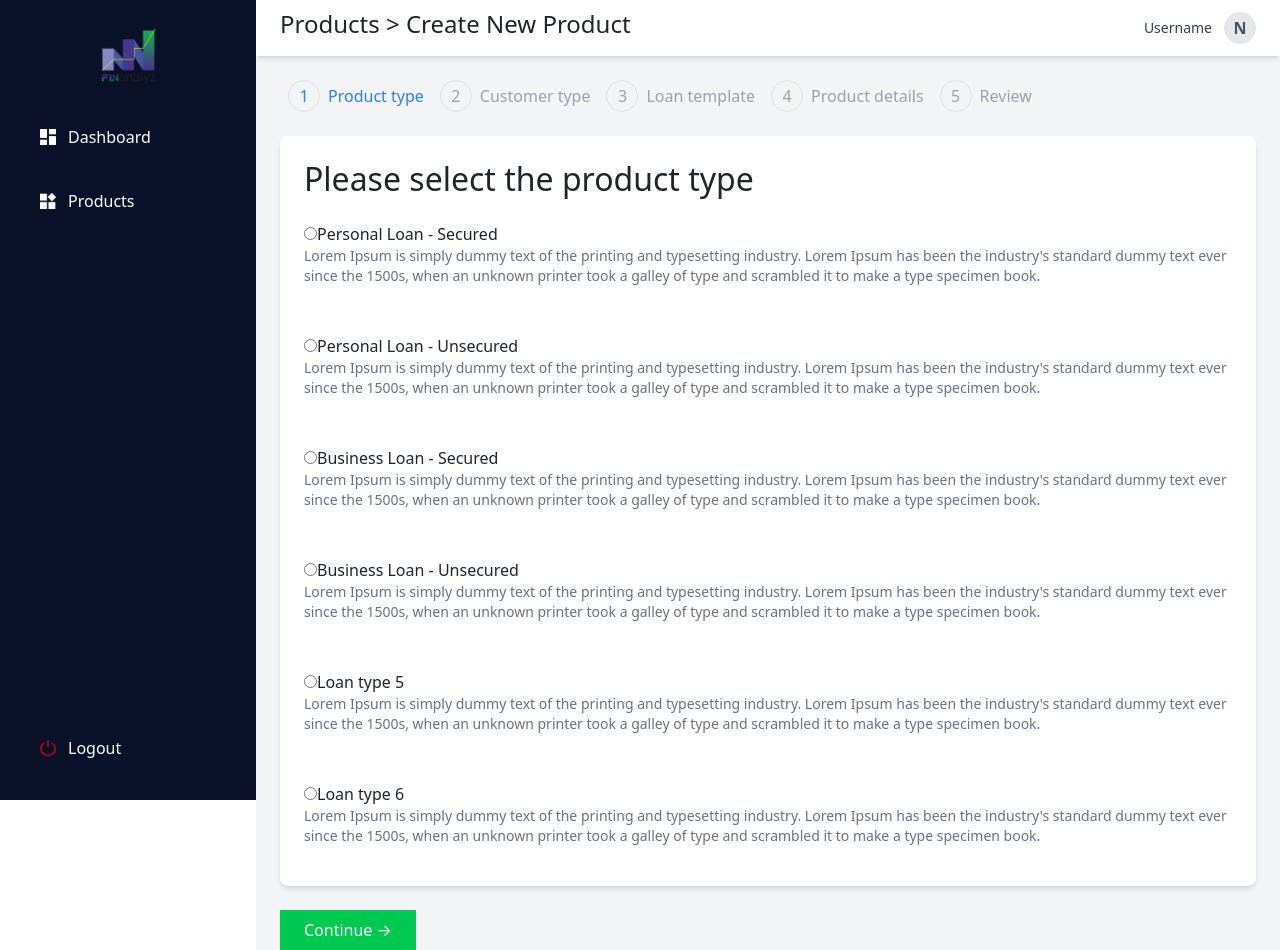
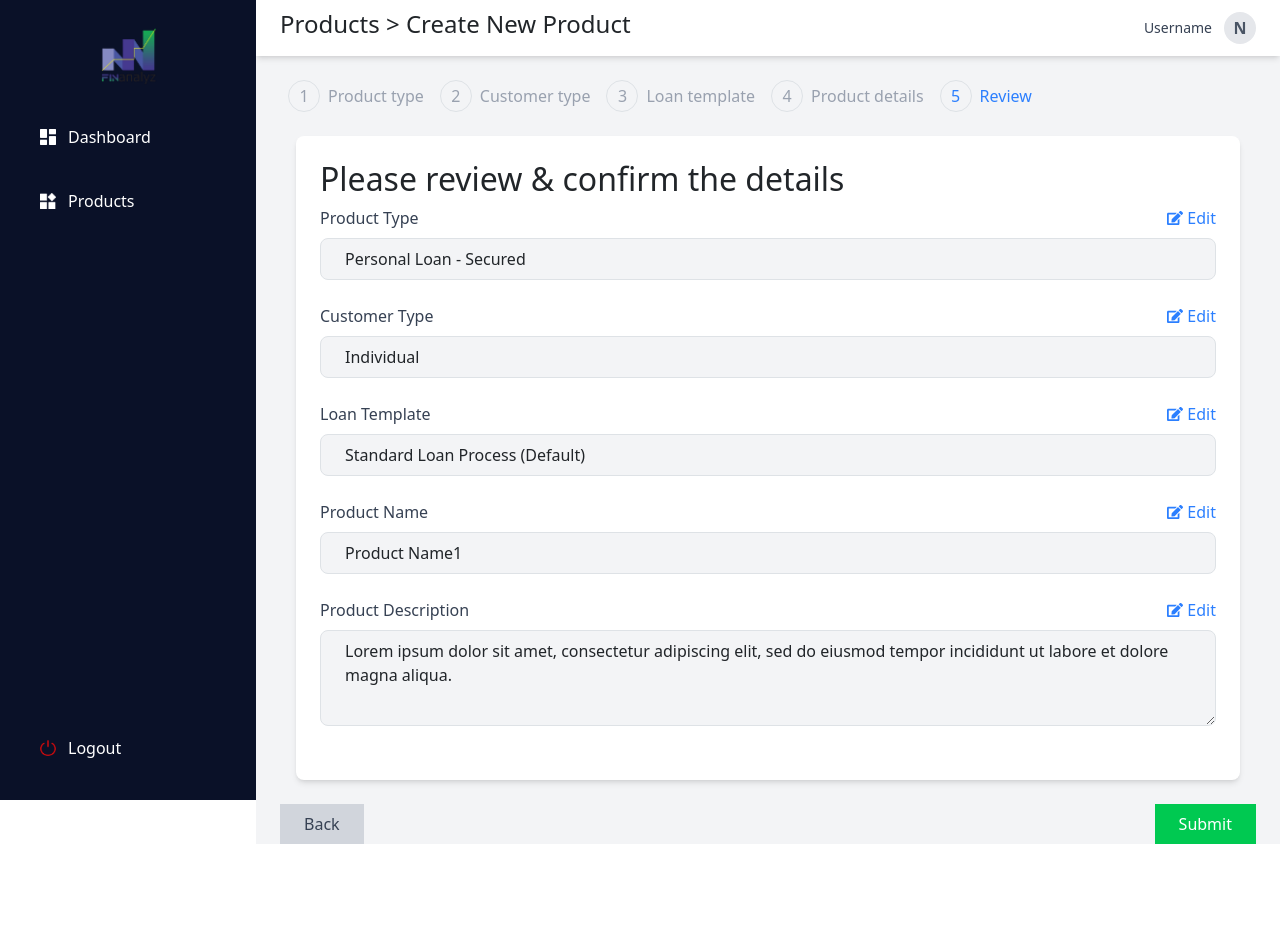
Before and after one commit to DESHMUKH-NIKITA/authentication-practice, a Next.js app: page /create-product in a window 1280 px wide. After the commit the page ends 844 px from the top, so only its background shows below. Built offline with nearby package versions, Linux system fonts and the light colour scheme.

Commit message:
create product

```diff
--- a/src/app/products/page.js
+++ b/src/app/products/page.js
@@ -47,6 +47,7 @@ export default function Products() {
 
           {/* Button  */}
           <button
+            onClick={handleCreateProduct} // ✅ Call the function here
             className="ml-4 flex items-center bg-blue-600 text-white px-4 py-2 text-sm hover:bg-blue-700 transition"
             style={{ borderRadius: "8px" }}  // Explicitly set border radius
           >
--- a/src/components/CreateProduct.js
+++ b/src/components/CreateProduct.js
@@ -1,15 +1,17 @@
 'use client';
 import Sidebar from '@/components/Sidebar';
 import { useState } from 'react';
-import { FaArrowLeft, FaInfoCircle } from 'react-icons/fa';
+import { FaArrowLeft, FaInfoCircle, FaEdit } from 'react-icons/fa';
 
 export default function CreateProduct() {
-    const [step, setStep] = useState(1);
-    const [productType, setProductType] = useState('');
-    const [customerType, setCustomerType] = useState('');
-    const [loanTemplate, setLoanTemplate] = useState('');
-    const [productName, setProductName] = useState('');
-    const [productDescription, setProductDescription] = useState('');
+    const [step, setStep] = useState(5);
+    const [productType, setProductType] = useState('Personal Loan - Secured');
+    const [customerType, setCustomerType] = useState('Individual');
+    const [loanTemplate, setLoanTemplate] = useState('Standard Loan Process (Default)');
+    const [productName, setProductName] = useState('Product Name1');
+    const [productDescription, setProductDescription] = useState(
+        'Lorem ipsum dolor sit amet, consectetur adipiscing elit, sed do eiusmod tempor incididunt ut labore et dolore magna aliqua.'
+    );
 
     const handleNext = () => {
         if (step < 5) setStep(step + 1);
@@ -17,6 +19,9 @@ export default function CreateProduct() {
 
     const handleBack = () => {
         if (step > 1) setStep(step - 1);
+    };
+    const handleEdit = (editStep) => {
+        setStep(editStep);
     };
 
     return (
@@ -50,12 +55,12 @@ export default function CreateProduct() {
                 </div>
 
                 {/* Step Content */}
-                <div className="flex items-center bg-white p-4 rounded-lg shadow-md mx-6">
+                <div className="flex items-center bg-white p-6 rounded-lg shadow-md mx-10">
                     {/* Step 1: Product Type */}
                     {step === 1 && (
                         <div>
-                            <h2 className="text-lg font-semibold mb-4">Please select the product type</h2>
-                            <div className="space-y-8">
+                            <h3 className="text-lg font-semibold mb-4">Please select the product type</h3>
+                            <div className="space-y-6">
                                 {[
                                     'Personal Loan - Secured',
                                     'Personal Loan - Unsecured',
@@ -64,19 +69,39 @@ export default function CreateProduct() {
                                     'Loan type 5',
                                     'Loan type 6',
                                 ].map((type) => (
-                                    <label key={type}>
+                                    <label key={type} className="block cursor-pointer">
                                         <input
                                             type="radio"
                                             name="productType"
                                             value={type}
                                             checked={productType === type}
                                             onChange={(e) => setProductType(e.target.value)}
+                                            className="hidden"
+
 
                                         />
-                                        {type}
-                                        <br></br>
-                                        <p className="text-sm text-gray-500 ">
-                                            Lorem Ipsum is simply dummy text of the printing and typesetting industry. Lorem Ipsum has been the industry's standard dummy text ever since the 1500s, when an unknown printer took a galley of type and scrambled it to make a type specimen book.                                         </p>
+                                        <div className="flex items-center gap-3"> {/* ✅ Fixed alignment and spacing */}
+                                            {/* Custom Radio Button */}
+
+                                            <div
+                                                className={`w-5 h-5 border-2 rounded-full ${productType === type ? 'border-black' : 'border-gray-400'
+                                                    } flex items-center justify-center`}
+                                            >
+                                                {productType === type && (
+                                                    <div className="w-2.5 h-2.5 bg-black rounded-full"></div>
+                                                )}
+
+                                            </div>
+                                            <span className="text-lg font-medium">{type}</span>
+
+                                        </div>
+
+                                        {/* Text */}
+                                        <div>
+                                            <p className="text-sm text-gray-500 mt-1 px-9">
+                                                Lorem ipsum dolor sit amet, consectetur adipiscing elit, sed do eiusmod tempor incididunt ut labore et dolore magna aliqua. Ut enim ad minim veniam, quis nostrud exercitation ullamco laboris nisi ut aliquip ex ea commodo consequat.
+                                            </p>
+                                        </div>
                                     </label>
                                 ))}
                             </div>
@@ -86,58 +111,97 @@ export default function CreateProduct() {
                     {/* Step 2: Customer Type */}
                     {step === 2 && (
                         <div>
-                            <h2 className="text-lg font-semibold mb-4">Please select the customer type</h2>
-                            <label className={`block border p-4 rounded-lg cursor-pointer ${customerType === 'Individual' ? 'border-blue-500 bg-blue-50' : 'hover:bg-gray-100'}`}>
+                            <h3 className="text-lg font-semibold mb-4">Please select the product type</h3>
+                            <div className="space-y-6">
+                                {[
+                                    'Individual',
+                                    'Business',
+
+                                ].map((type) => (
+                                    <label key={type} className="block cursor-pointer">
                                         <input
                                             type="radio"
                                             name="customerType"
-                                    value="Individual"
-                                    checked={customerType === 'Individual'}
-                                    onChange={() => setCustomerType('Individual')}
-                                    className="mr-3"
+                                            value={type}
+                                            checked={customerType === type}
+                                            onChange={(e) => setcustomerType(e.target.value)}
+                                            className="hidden"
+
+
                                         />
-                                Individual
+                                        <div className="flex items-center gap-3">
+
+                                            {/* Custom Radio Button */}
+                                            <div
+                                                className={`w-5 h-5 border-2 rounded-full ${customerType === type ? 'border-black' : 'border-gray-400'
+                                                    } flex items-center justify-center mt-1`}
+                                            >
+                                                {customerType === type && (
+                                                    <div className="w-2.5 h-2.5 bg-black rounded-full"></div>
+                                                )}
+                                            </div>
+                                            <span className="text-lg font-medium">{type}</span>
+
+
+                                        </div>
+                                        {/* Text */}
+                                        <div>
+                                            <p className="text-sm text-gray-500 mt-1 px-9">
+                                                Lorem ipsum dolor sit amet, consectetur adipiscing elit, sed do eiusmod tempor incididunt ut labore et dolore magna aliqua. Ut enim ad minim veniam, quis nostrud exercitation ullamco laboris nisi ut aliquip ex ea commodo consequat.
+                                            </p>
+                                        </div>
                                     </label>
-                            <label className={`block border p-4 rounded-lg cursor-pointer ${customerType === 'Business' ? 'border-blue-500 bg-blue-50' : 'hover:bg-gray-100'}`}>
-                                <input
-                                    type="radio"
-                                    name="customerType"
-                                    value="Business"
-                                    checked={customerType === 'Business'}
-                                    onChange={() => setCustomerType('Business')}
-                                    className="mr-3"
-                                />
-                                Business
-                            </label>
+                                ))}
+                            </div>
                         </div>
                     )}
 
                     {/* Step 3: Loan Template */}
                     {step === 3 && (
                         <div>
-                            <h2 className="text-lg font-semibold mb-4">Please select the loan template</h2>
-                            <label className={`block border p-4 rounded-lg cursor-pointer ${loanTemplate === 'Default' ? 'border-blue-500 bg-blue-50' : 'hover:bg-gray-100'}`}>
+                            <h3 className="text-lg font-semibold mb-4">Please select the product type</h3>
+                            <div className="space-y-6">
+                                {[
+                                    'Default',
+                                    'Custom',
+
+                                ].map((template) => (
+                                    <label key={template} className="block cursor-pointer">
                                         <input
                                             type="radio"
-                                    name="loanTemplate"
-                                    value="Default"
-                                    checked={loanTemplate === 'Default'}
-                                    onChange={() => setLoanTemplate('Default')}
-                                    className="mr-3"
+                                            name="productType"
+                                            value={template}
+                                            checked={loanTemplate === template}
+                                            onChange={() => setLoanTemplate(template)}
+                                            className="hidden"
+
+
                                         />
-                                Default Template <FaInfoCircle className="inline ml-2" />
+                                        <div className="flex items-start space-x-3">
+
+                                            {/* Custom Radio Button */}
+                                            <div
+                                                className={`w-5 h-5 border-2 rounded-full ${loanTemplate === template ? 'border-black' : 'border-gray-400'
+                                                    } flex items-center justify-center mt-1`}
+                                            >
+                                                {loanTemplate === template && (
+                                                    <div className="w-2.5 h-2.5 bg-black rounded-full"></div>
+                                                )}
+                                            </div>
+                                            <span className="text-lg font-medium">{template} Template</span>
+                                            <FaInfoCircle className="inline ml-2 text-gray-400" />
+
+                                        </div>
+                                        {/* Text */}
+                                        <div>
+
+                                            <p className="text-sm text-gray-500 mt-1 px-9">
+                                                Lorem ipsum dolor sit amet, consectetur adipiscing elit, sed do eiusmod tempor incididunt ut labore et dolore magna aliqua. Ut enim ad minim veniam, quis nostrud exercitation ullamco laboris nisi ut aliquip ex ea commodo consequat.
+                                            </p>
+                                        </div>
                                     </label>
-                            <label className={`block border p-4 rounded-lg cursor-pointer ${loanTemplate === 'Custom' ? 'border-blue-500 bg-blue-50' : 'hover:bg-gray-100'}`}>
-                                <input
-                                    type="radio"
-                                    name="loanTemplate"
-                                    value="Custom"
-                                    checked={loanTemplate === 'Custom'}
-                                    onChange={() => setLoanTemplate('Custom')}
-                                    className="mr-3"
-                                />
-                                Custom Loan <FaInfoCircle className="inline ml-2" />
-                            </label>
+                                ))}
+                            </div>
                         </div>
                     )}
 
@@ -161,14 +225,99 @@ export default function CreateProduct() {
                         </div>
                     )}
 
+                    {/* Step Content */}
+                    {/* <div className="flex items-center bg-white p-6 rounded-lg shadow-md mx-10"> */}
                     {/* Step 5: Review */}
                     {step === 5 && (
-                        <div>
-                            <h2 className="text-lg font-semibold mb-4">Please review & confirm the details</h2>
-                            {/* Display data */}
+                        <div className="w-full">
+                            {/* <button onClick={handleBack} className="flex items-center text-blue-500 mb-4">
+                                <FaArrowLeft className="mr-2" /> Back
+                            </button> */}
+
+                            <h2 className="text-lg font-semibold mb-6">Please review & confirm the details</h2>
+
+                            {/* Product Type */}
+                            <div className="mb-6">
+                                <div className="flex justify-between items-center">
+                                    <label className="text-gray-700 font-medium">Product Type</label>
+                                    <button onClick={() => handleEdit(1)} className="flex items-center text-blue-500">
+                                        <FaEdit className="mr-1" /> Edit
+                                    </button>
+                                </div>
+                                <input
+                                    type="text"
+                                    value={productType}
+                                    readOnly
+                                    className="border bg-gray-100 w-full px-4 py-2 mt-2 rounded-lg"
+                                />
+                            </div>
+
+                            {/* Customer Type */}
+                            <div className="mb-6">
+                                <div className="flex justify-between items-center">
+                                    <label className="text-gray-700 font-medium">Customer Type</label>
+                                    <button onClick={() => handleEdit(2)} className="flex items-center text-blue-500">
+                                        <FaEdit className="mr-1" /> Edit
+                                    </button>
+                                </div>
+                                <input
+                                    type="text"
+                                    value={customerType}
+                                    readOnly
+                                    className="border bg-gray-100 w-full px-4 py-2 mt-2 rounded-lg"
+                                />
+                            </div>
+
+                            {/* Loan Template */}
+                            <div className="mb-6">
+                                <div className="flex justify-between items-center">
+                                    <label className="text-gray-700 font-medium">Loan Template</label>
+                                    <button onClick={() => handleEdit(3)} className="flex items-center text-blue-500">
+                                        <FaEdit className="mr-1" /> Edit
+                                    </button>
+                                </div>
+                                <input
+                                    type="text"
+                                    value={loanTemplate}
+                                    readOnly
+                                    className="border bg-gray-100 w-full px-4 py-2 mt-2 rounded-lg"
+                                />
+                            </div>
+
+                            {/* Product Name */}
+                            <div className="mb-6">
+                                <div className="flex justify-between items-center">
+                                    <label className="text-gray-700 font-medium">Product Name</label>
+                                    <button onClick={() => handleEdit(4)} className="flex items-center text-blue-500">
+                                        <FaEdit className="mr-1" /> Edit
+                                    </button>
+                                </div>
+                                <input
+                                    type="text"
+                                    value={productName}
+                                    readOnly
+                                    className="border bg-gray-100 w-full px-4 py-2 mt-2 rounded-lg"
+                                />
+                            </div>
+
+                            {/* Product Description */}
+                            <div className="mb-6">
+                                <div className="flex justify-between items-center">
+                                    <label className="text-gray-700 font-medium">Product Description</label>
+                                    <button onClick={() => handleEdit(4)} className="flex items-center text-blue-500">
+                                        <FaEdit className="mr-1" /> Edit
+                                    </button>
+                                </div>
+                                <textarea
+                                    value={productDescription}
+                                    readOnly
+                                    className="border bg-gray-100 w-full px-4 py-2 mt-2 rounded-lg h-24"
+                                />
+                            </div>
                         </div>
                     )}
                 </div>
+                {/* </div> */}
 
                 {/* Navigation Buttons */}
                 <div className="flex justify-between px-6 mt-6">
@@ -178,10 +327,10 @@ export default function CreateProduct() {
                     {step < 5 ? (
                         <button onClick={handleNext} className="bg-green-500 text-white py-2 px-4 rounded-lg">Continue →</button>
                     ) : (
-                        <button className="bg-blue-500 text-white py-2 px-4 rounded-lg">Submit</button>
+                        <button className="bg-green-500 text-white py-2 px-4 rounded-lg">Submit</button>
                     )}
                 </div>
             </div>
-        </div>
+        </div >
     );
 }
```
Lines whose indentation alone changed are shown as unchanged.
